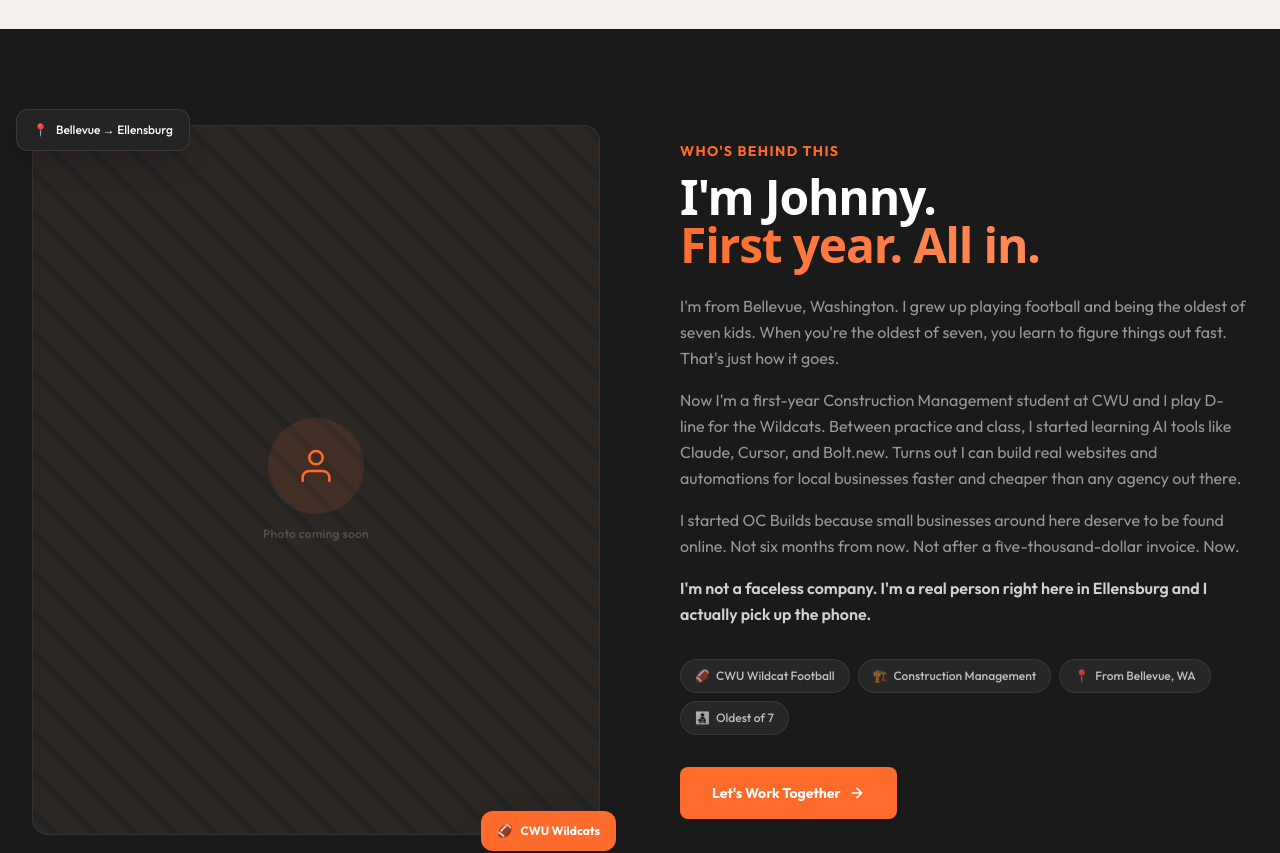
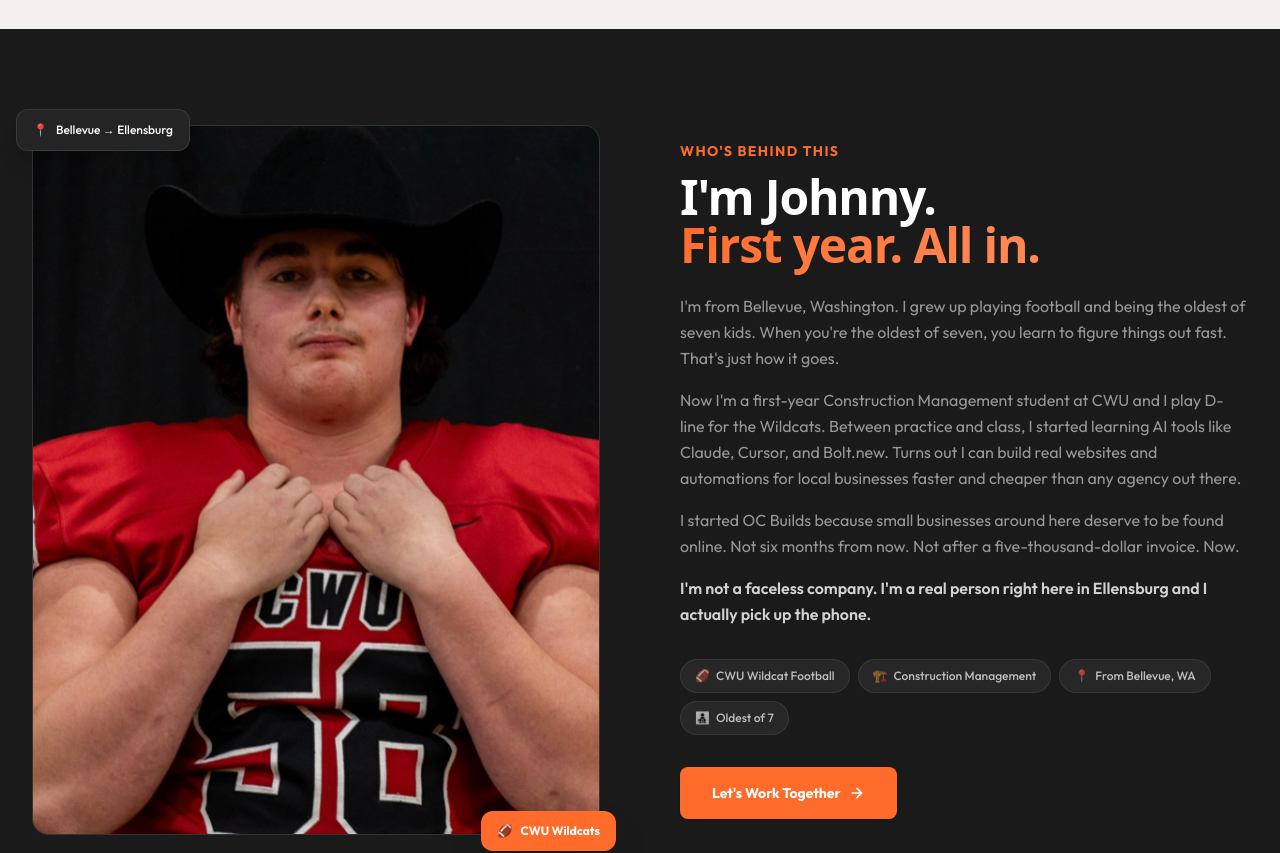
Before and after one commit to johnnyoconnormain-cmyk/oc-builds, a React (Vite) app: page / in a window 1280 px wide. Shown: the part 4640-5493 px from the top of the page. Built offline with nearby package versions, Linux system fonts and the light colour scheme; no server answers; a web font is replaced by a local one.

Commit message:
Add Johnny's photo to About section
Co-Authored-By: Claude Sonnet 4.6 <noreply@anthropic.com>

```diff
--- a/src/components/About.jsx
+++ b/src/components/About.jsx
@@ -17,24 +17,10 @@ export default function About() {
           ref={ref}
           className={`reveal ${inView ? 'in-view' : ''} grid md:grid-cols-2 gap-12 lg:gap-20 items-center`}
         >
-          {/* Photo placeholder */}
+          {/* Photo */}
           <div className="relative order-2 md:order-1">
             <div className="aspect-[4/5] bg-[#242424] border border-white/[0.07] rounded-2xl overflow-hidden relative">
-              <div
-                className="absolute inset-0 opacity-[0.04]"
-                style={{
-                  backgroundImage: 'repeating-linear-gradient(45deg, #FF6B2B 0, #FF6B2B 20px, transparent 0, transparent 50%)',
-                  backgroundSize: '40px 40px',
-                }}
-              />
-              <div className="absolute inset-0 flex flex-col items-center justify-center gap-3">
-                <div className="w-24 h-24 bg-[#FF6B2B]/10 rounded-full flex items-center justify-center">
-                  <svg width="40" height="40" viewBox="0 0 24 24" fill="none" stroke="#FF6B2B" strokeWidth="1.5" strokeLinecap="round" strokeLinejoin="round">
-                    <path d="M20 21v-2a4 4 0 0 0-4-4H8a4 4 0 0 0-4 4v2"/><circle cx="12" cy="7" r="4"/>
-                  </svg>
-                </div>
-                <p className="text-white/20 text-xs font-medium tracking-wide">Photo coming soon</p>
-              </div>
+              <img src="/johnny.png" alt="Johnny O'Connor" className="w-full h-full object-cover object-top" />
             </div>
             <div className="absolute -bottom-4 -right-4 hidden sm:flex bg-[#FF6B2B] text-white text-xs font-bold px-4 py-3 rounded-xl shadow-2xl items-center gap-2">
               <span>🏈</span> CWU Wildcats
```
Also changed, not shown: public/johnny.png (added).
